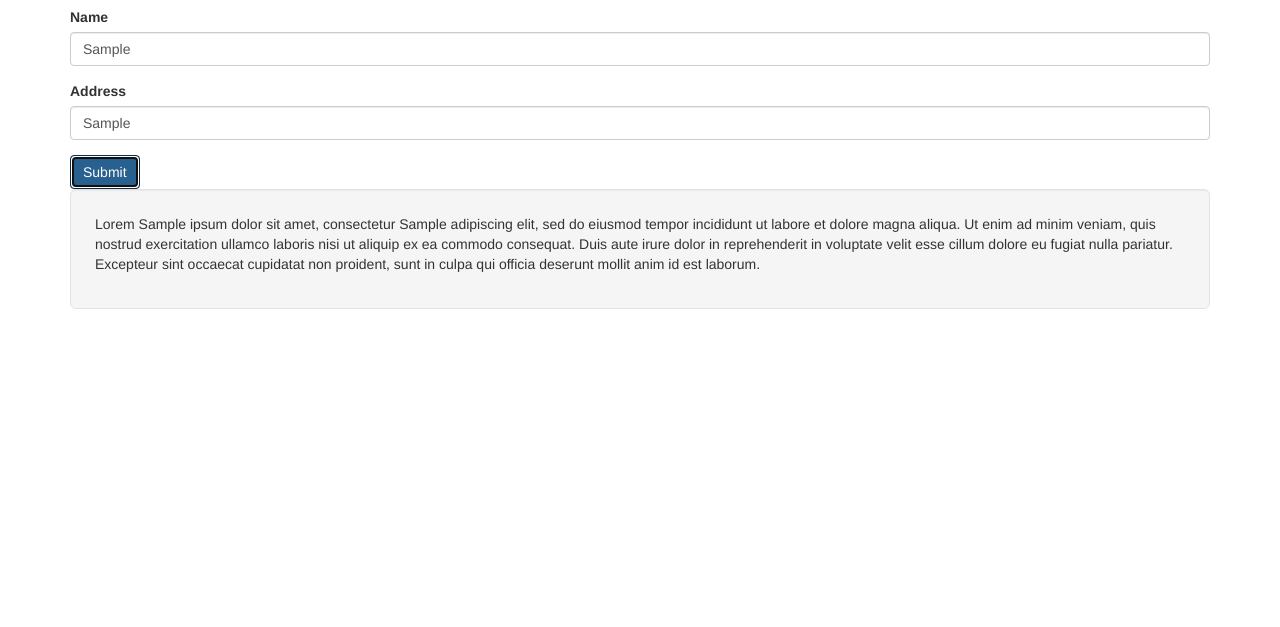
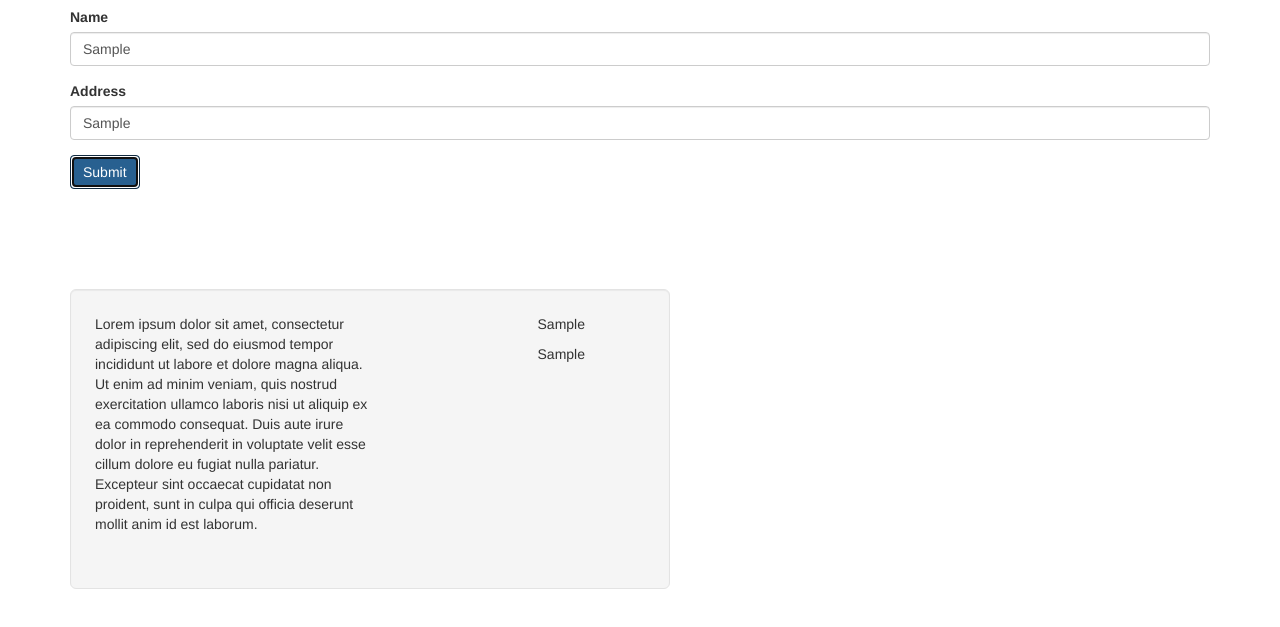
Before and after one commit to evanhook/week2-day3, a plain HTML site: page index.html in a window 1280 px wide. Both pictures are taken after typing "Sample", "Sample" into the empty fields and a click on the button "Submit". Shown: the part 63-690 px from the top of the page. Drawn offline with nearby package versions, Linux system fonts and the light colour scheme.

Commit message:
add styling to index.html
co-authored-by: Kate Skorija <katesorija@gmail.com>

```diff
--- a/css/styles.css
+++ b/css/styles.css
@@ -1,3 +1,18 @@
+
 #postcard {
   display: none;
+  width: 600px;
+  height: 300px;
+  margin: 100px 0;
 }
+
+
+.right {
+  height: 100px;
+  float: right;
+  padding-right: 60px;
+}
+
+.left {
+  width: 50%;
+}
--- a/index.html
+++ b/index.html
@@ -22,7 +22,11 @@
         <button type="submit" class="btn btn-primary">Submit</button>
       </form>
       <div id="postcard" class="well well-lg">
-        <p>Lorem <span id="spanName">Name</span> ipsum dolor sit amet, consectetur <span id="spanAddress">Address</span> adipiscing elit, sed do eiusmod tempor incididunt ut labore et dolore magna aliqua. Ut enim ad minim veniam, quis nostrud exercitation ullamco laboris nisi ut aliquip ex ea commodo consequat. Duis aute irure dolor in reprehenderit in voluptate velit esse cillum dolore eu fugiat nulla pariatur. Excepteur sint occaecat cupidatat non proident, sunt in culpa qui officia deserunt mollit anim id est laborum.</p>
+        <div class="right">
+          <p><span id="spanName">Name</span></p>
+          <P><span id="spanAddress">Address</span></P>
+        </div>
+        <p class="left">Lorem  ipsum dolor sit amet, consectetur  adipiscing elit, sed do eiusmod tempor incididunt ut labore et dolore magna aliqua. Ut enim ad minim veniam, quis nostrud exercitation ullamco laboris nisi ut aliquip ex ea commodo consequat. Duis aute irure dolor in reprehenderit in voluptate velit esse cillum dolore eu fugiat nulla pariatur. Excepteur sint occaecat cupidatat non proident, sunt in culpa qui officia deserunt mollit anim id est laborum.</p>
       </div>
     </div>
   </body>
```
Also changed, not shown: 1 other file.
